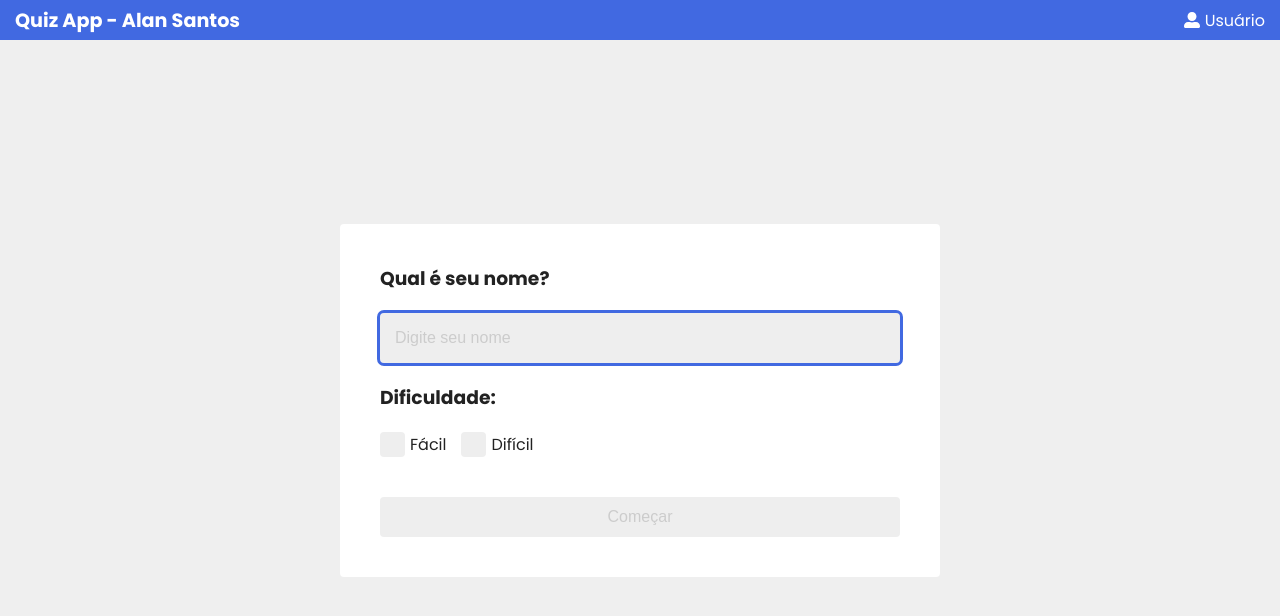
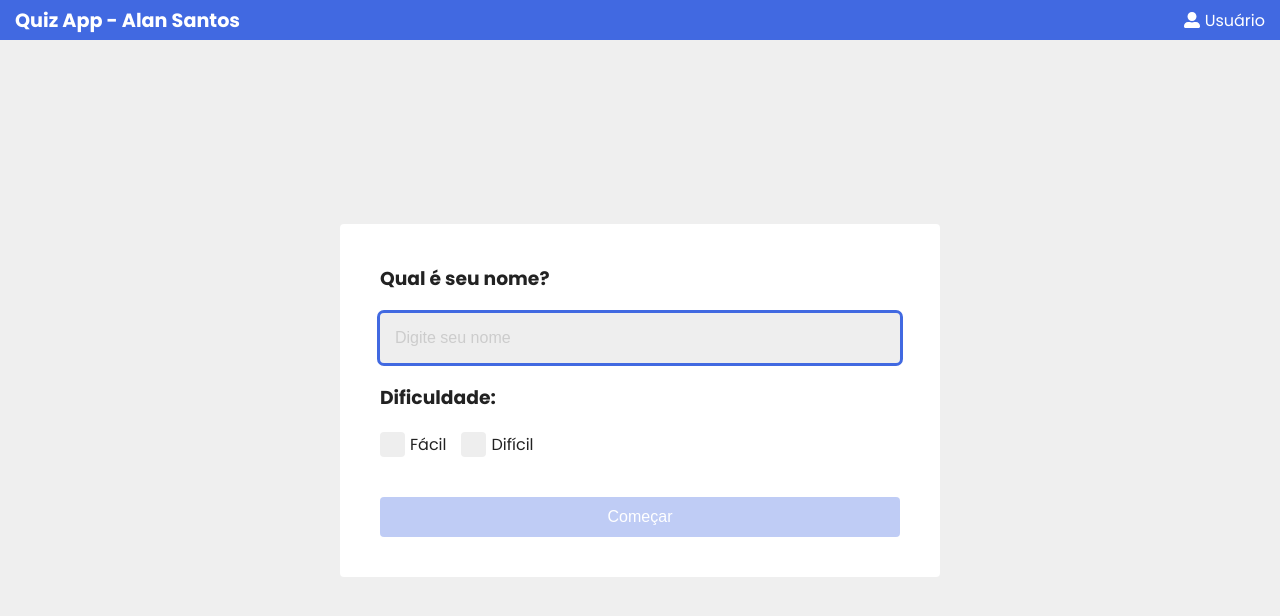
Before and after one commit to alansods/quiz-app, a React (Create React App) app: page / in a window 1280 px wide. Shown: the top 616 px of the page. Built offline with nearby package versions, Linux system fonts and the light colour scheme.

Commit message:
botao start css

```diff
--- a/src/index.css
+++ b/src/index.css
@@ -57,8 +57,8 @@ button:hover{
 }
 
 button:disabled{
-  background-color: #eee;
-  color: #ccc;
+  background-color: rgba(65, 105, 225, 0.336);
+  color: #fff;
 }
 
 h2{
```
